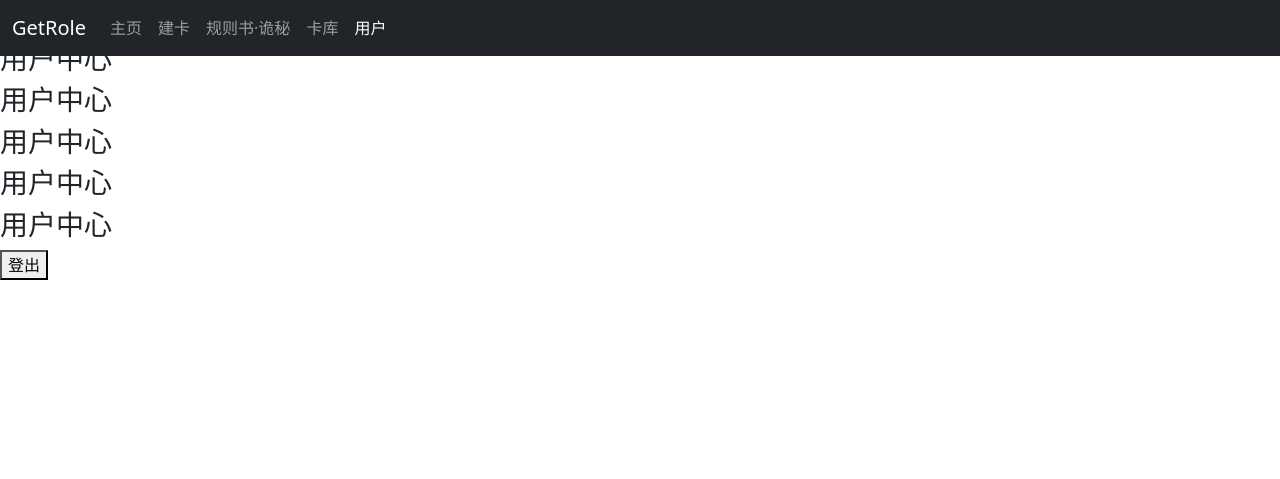
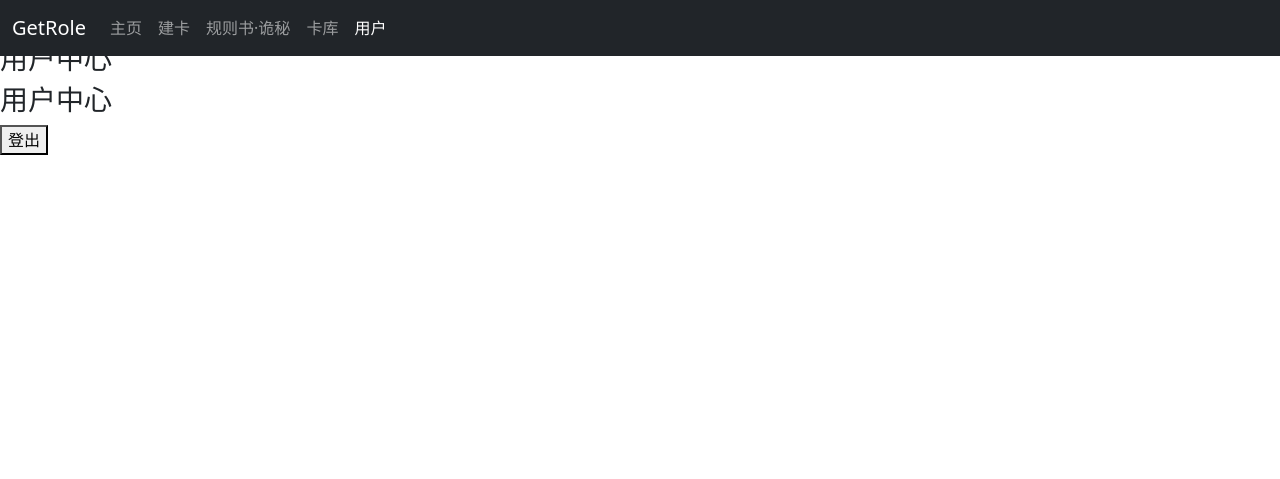
Before and after one commit to DDScx/GR01, a Flask app: page /user in a window 1280 px wide. Shown: the top 479 px of the page. Run offline with Flask 3, Linux system fonts and the light colour scheme; the visitor is signed in with stand-in values (Sample User, id 1); some libraries are stand-ins or nearby versions.

Commit message:
.1版本

```diff
--- a/watchlist/templates/user.html
+++ b/watchlist/templates/user.html
@@ -1,9 +1,6 @@
 {% extends 'base.html' %}
 
 {% block content %}
-<h3>用户中心</h3>
-<h3>用户中心</h3>
-<h3>用户中心</h3>
 <h3>用户中心</h3>
 <h3>用户中心</h3>
 <h3>用户中心</h3>
```
